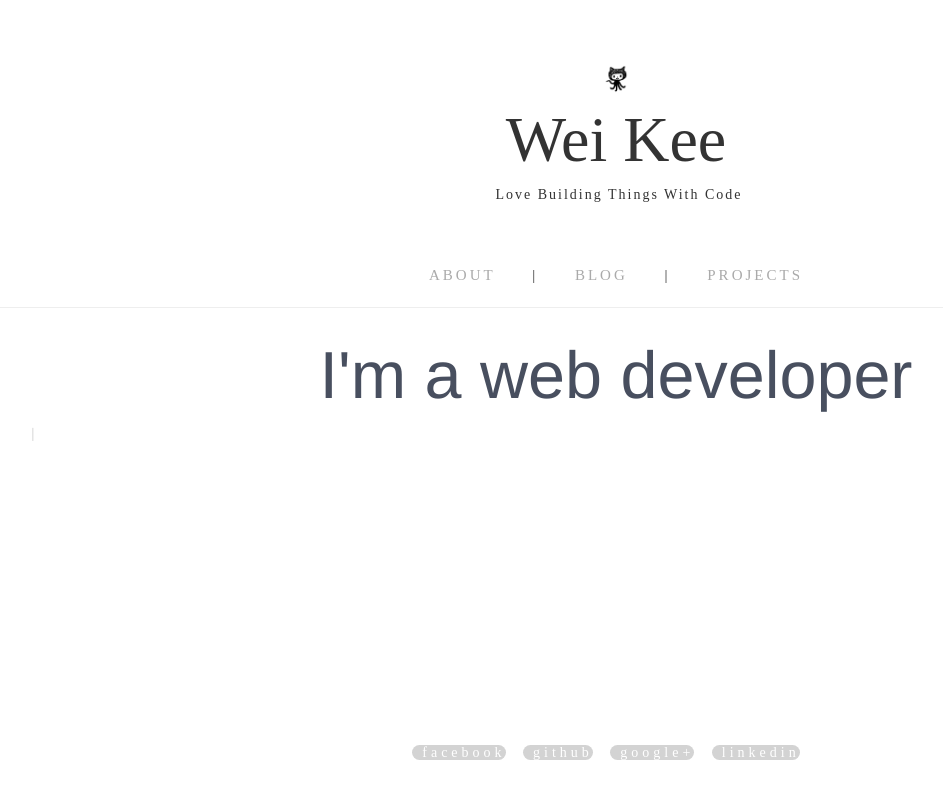
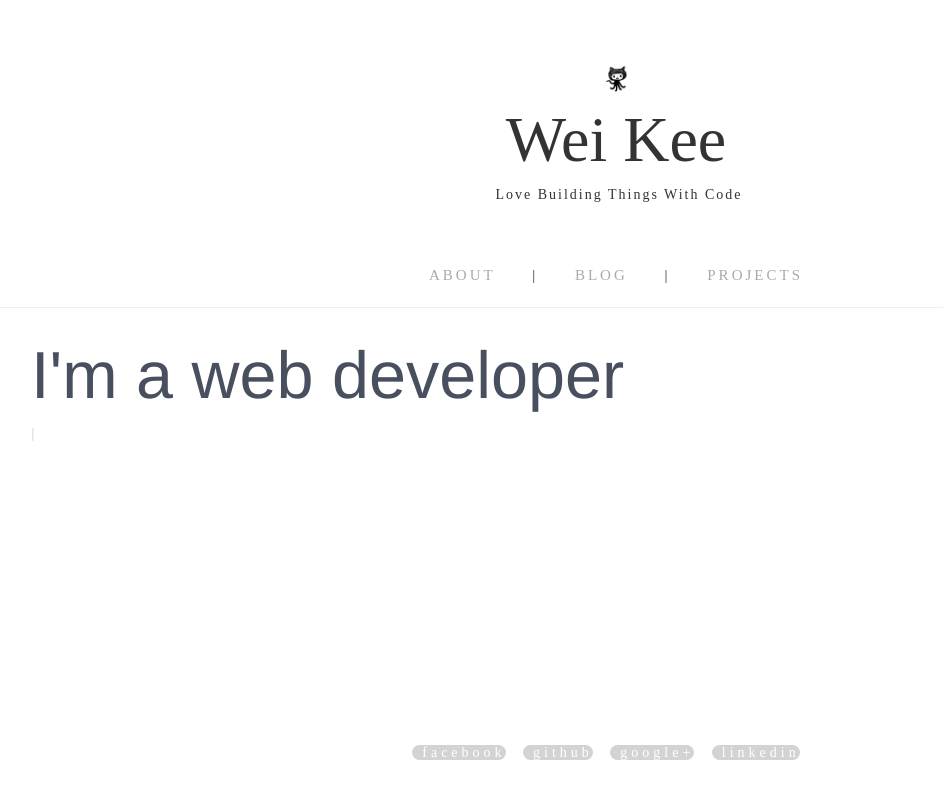
Before and after one commit to weikee94/Blog, a Jekyll site: the page built from index.html, in a window 1280 px wide. Shown: the top 799 px of the page, without its empty margins (24-967 px from the left). Built offline with Jekyll 4.4.1, drawn with Linux system fonts in a browser that asks for light colours; nearby versions of some CDN libraries; comment, search, counter and statistics services are not loaded.

Commit message:
no message

```diff
--- a/_includes/css/main.css
+++ b/_includes/css/main.css
@@ -58,6 +58,5 @@
 	font-size: 4.75em;
 	font-weight: 300;
 	color: #484f5f;
-	display:block;
-	text-align: center;
+
 }
```
